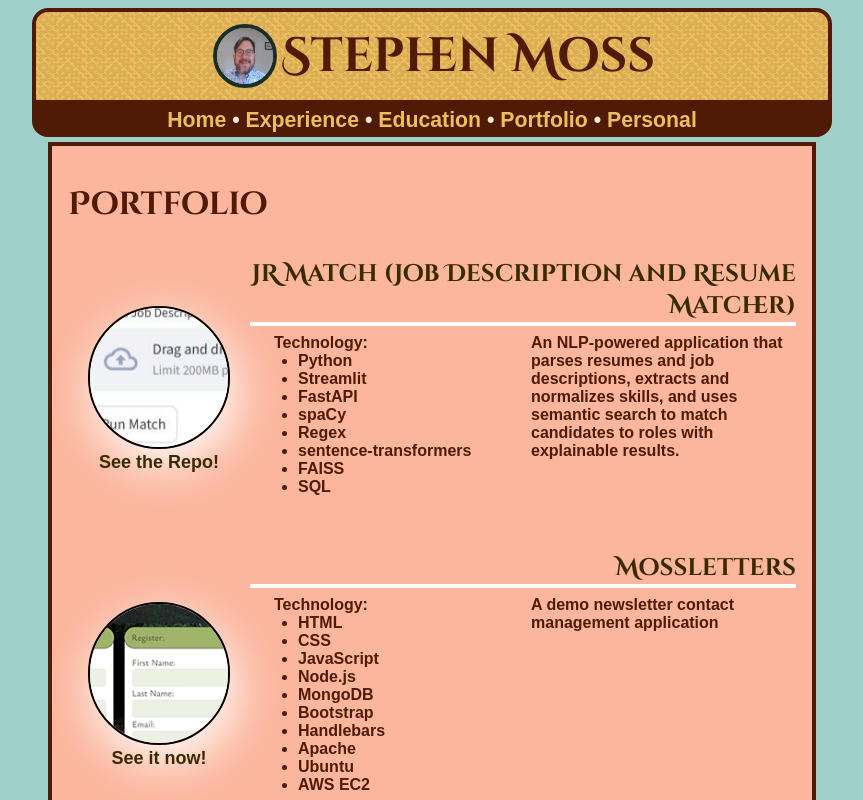
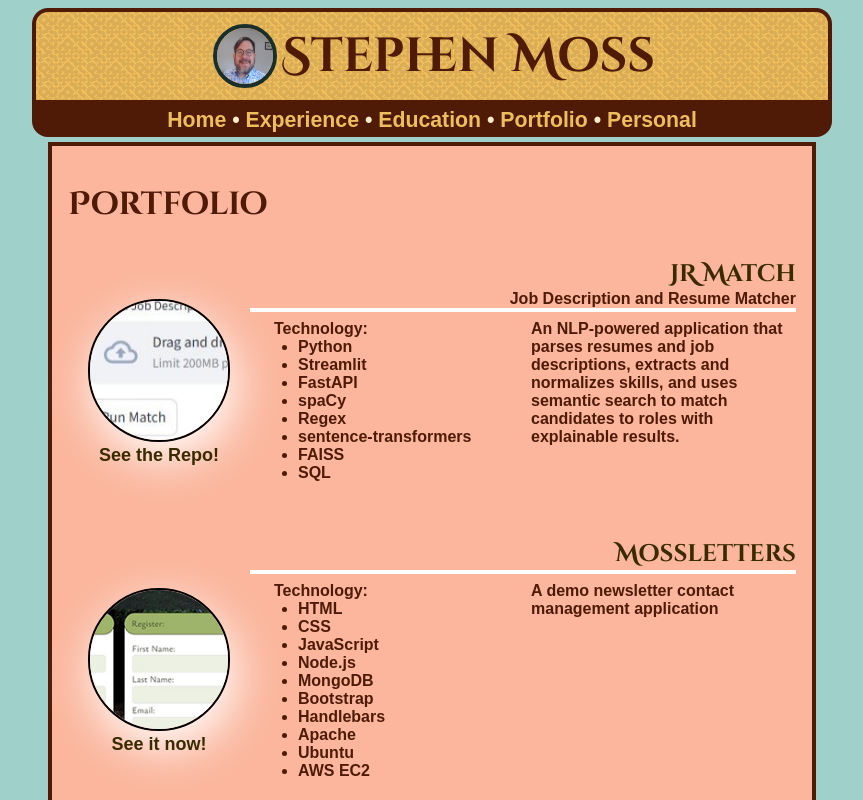
Before and after one commit to SRDMoss/personal-site, a Vue app: page /portfolio in a window 1280 px wide. Shown: the top 800 px of the page, without its empty margins (208-1071 px from the left). Built offline with nearby package versions, Linux system fonts and the light colour scheme; a web font is replaced by a local one.

Commit message:
fix jr match subtitle
fixed jr match subtitle

```diff
--- a/src/views/PortfolioView.vue
+++ b/src/views/PortfolioView.vue
@@ -19,7 +19,8 @@ export default {
           id: 5,
           image: '/assets/img/portfolio/jrmatch.jpg',
           imageCaption: 'See the Repo!',
-          title: "JR Match (Job Description and Resume Matcher)",
+          title: "JR Match",
+          subtitle: "Job Description and Resume Matcher",
           description: "An NLP-powered application that parses resumes and job descriptions, extracts " +
             "and normalizes skills, and uses semantic search to match candidates to roles with explainable results.",
           bulletsTitle: "Technology:",
```
